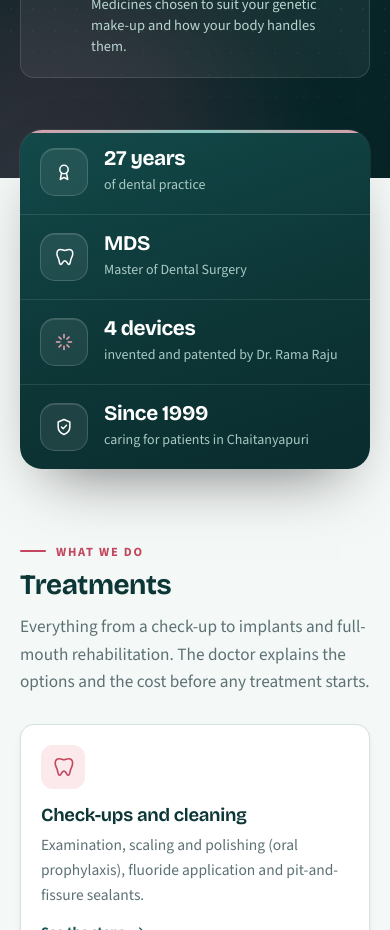
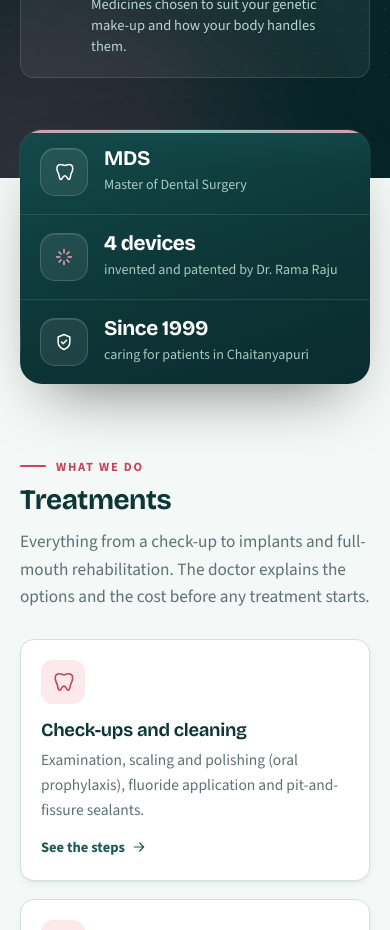
Before and after one commit to drramarajudentalclinic-tech/dental-backend, a React (Vite) app in the folder website/: page / in a window 390 px wide. Shown: the part 1080-2010 px from the top of the page. Built offline with nearby package versions, Linux system fonts and the light colour scheme; no server answers.

Commit message:
Trust strip: three facts

```diff
--- a/website/src/pages/Home.jsx
+++ b/website/src/pages/Home.jsx
@@ -608,10 +608,9 @@ export default function Home() {
 
         {/* ── TRUST STRIP ── */}
         <div className="wrap">
-          <dl className="trust trust-4">
-            <div><span className="tr-ico"><Icon n="award" /></span><dt>{YEARS} years</dt><dd>of dental practice</dd></div>
+          <dl className="trust trust-4 trust-three">
             <div><span className="tr-ico"><Icon n="tooth" /></span><dt>MDS</dt><dd>Master of Dental Surgery</dd></div>
-            <div><span className="tr-ico"><Icon n="spark" /></span><dt>4 devices</dt><dd>invented and patented by Dr. Rama Raju</dd></div>
+            <div className="tr-pink"><span className="tr-ico"><Icon n="spark" /></span><dt>4 devices</dt><dd>invented and patented by Dr. Rama Raju</dd></div>
             <div><span className="tr-ico"><Icon n="shield" /></span><dt>Since {clinic.since || "1999"}</dt><dd>caring for patients in Chaitanyapuri</dd></div>
           </dl>
         </div>
--- a/website/src/styles.css
+++ b/website/src/styles.css
@@ -1245,3 +1245,14 @@ html.is-home .nav a.nav-book.active { box-shadow: 0 0 0 3px rgba(243, 166, 180,
   html.is-home .hero .lead { max-width: 56ch; font-size: 1.22rem; }
   html.is-home .hero-side li { padding: 24px 26px; }
 }
+/* trust strip with three facts (MDS · 4 devices · Since 1999) */
+.trust.trust-4.trust-three { grid-template-columns: repeat(3, 1fr); }
+.trust.trust-4.trust-three > div { justify-content: center; }
+.trust.trust-4 > div:nth-child(3) .tr-ico { background: rgba(255, 255, 255, .08); color: #fff; }
+.trust.trust-4 > div.tr-pink .tr-ico { color: var(--gum-2); }
+@media (max-width: 1100px) { .trust.trust-4.trust-three { grid-template-columns: repeat(3, 1fr); }
+  .trust.trust-4.trust-three > div:nth-child(3)::before { display: block; } .trust.trust-4.trust-three > div:nth-child(n+3) { border-top: 0; } }
+@media (max-width: 760px) { .trust.trust-4.trust-three { grid-template-columns: 1fr; } .trust.trust-4.trust-three > div { justify-content: start; }
+  .trust.trust-4.trust-three > div::before { display: none; } .trust.trust-4.trust-three > div + div { border-top: 1px solid rgba(255,255,255,.1); } }
+.trust.trust-4.trust-three > div { grid-template-columns: 56px auto; }
+@media (max-width: 760px) { .trust.trust-4.trust-three > div { grid-template-columns: 48px minmax(0, 1fr); } .trust.trust-4.trust-three > div:nth-child(n+2) { border-top: 1px solid rgba(255,255,255,.1); } }
```
